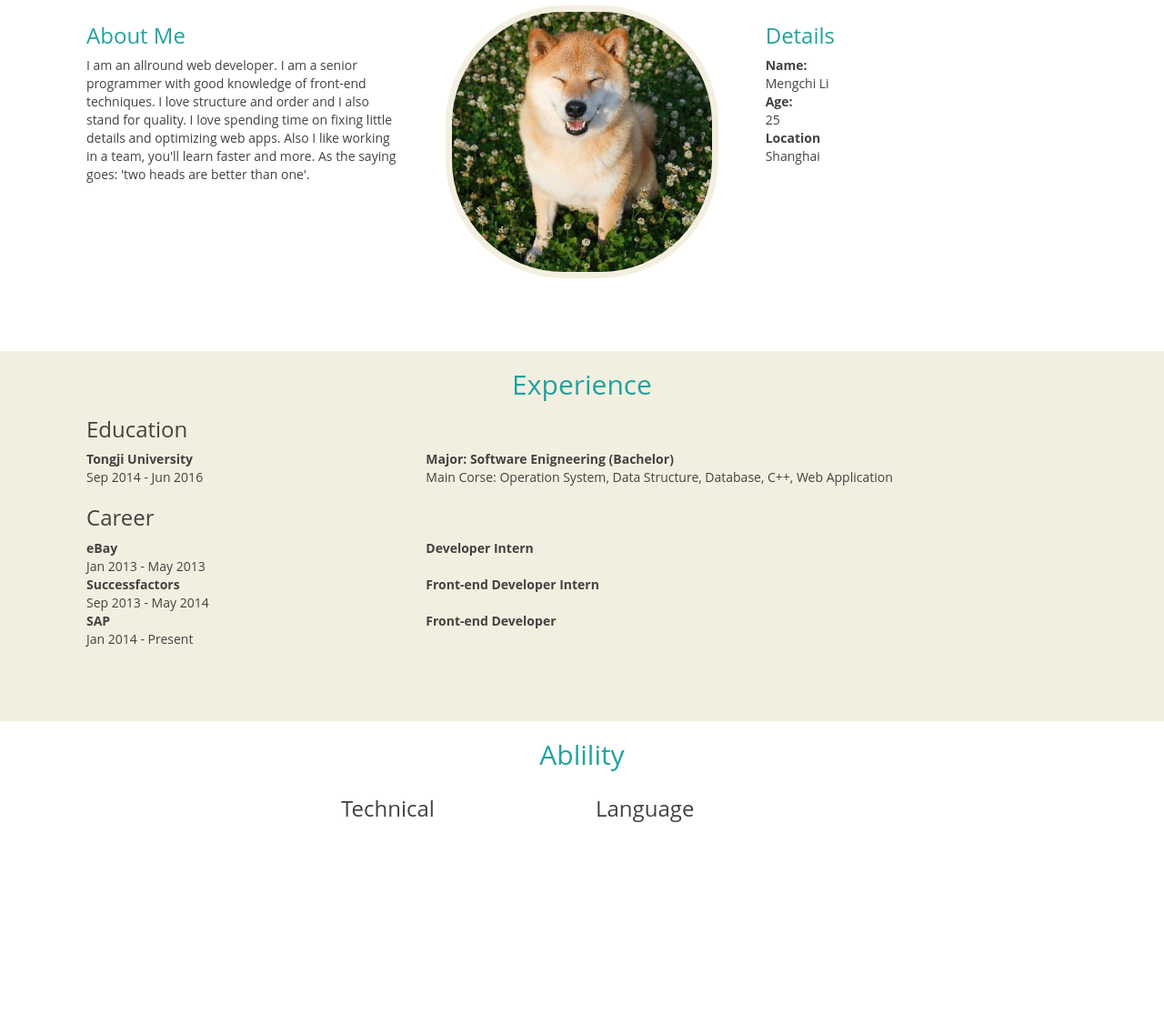
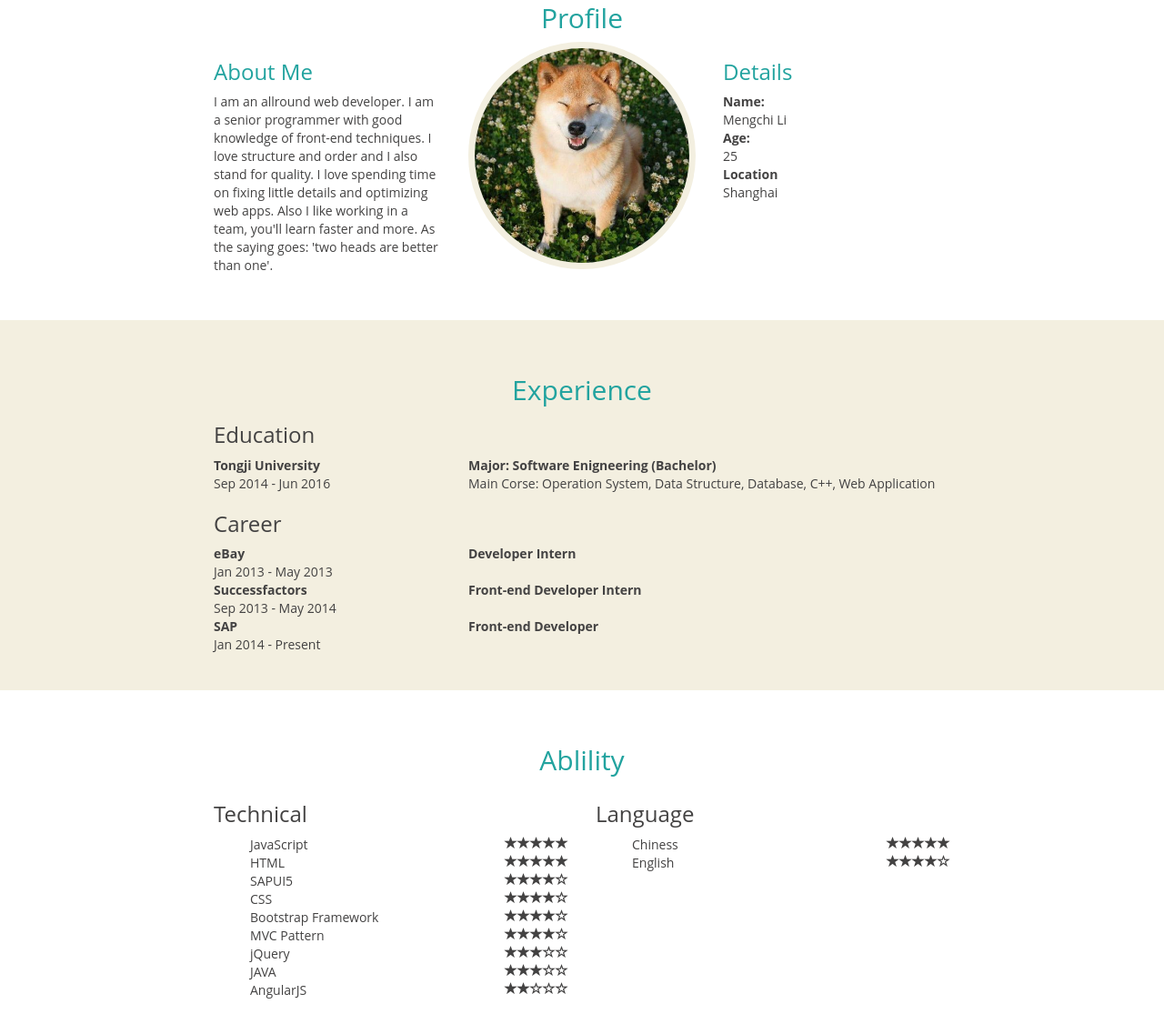
Before and after one commit to mmll/myWeb, a plain HTML site: page public/index.html in a window 1280 px wide. Shown: the part 887-2024 px from the top of the page at 91% size. Before the commit the page ends 1879 px from the top, so only its background shows below. Drawn offline with nearby package versions, Linux system fonts and the light colour scheme.

```diff
--- a/public/css/style.css
+++ b/public/css/style.css
@@ -18,7 +18,6 @@
 	color: #22A39F;
 }
 .imgContainer{
-	width: 300px;
 	overflow: hidden;
 	margin: 0 auto;
 }
@@ -29,5 +28,17 @@
 	border: solid 7px #F3EFE0;
 }
 .container{
-	padding: 0 40px 80px 40px;
+	padding: 40px 180px;
 }
+li{
+	text-decoration: none;
+}
+.spanTitle{
+	margin-right:40px;
+}
+.glyphicon.glyphicon-star-empty,.glyphicon {
+	float:right;
+}
+li{
+	list-style-type: none;
+}
--- a/public/index.html
+++ b/public/index.html
@@ -25,7 +25,7 @@
 	</div>
 	<div class='mainInfo'>
 		<div class='container'>
-			<h2>Concept<!-- Profile --></h2>
+			<h2>Profile</h2>
 			<div class='row'>
 				<div class='col-md-4'>
 					<h3>About Me</h3>
@@ -97,14 +97,17 @@
 		<div class="container">
 			<h2>Ablility</h2>
 			<div class="row">
-				<div class='col-md-3'></div>
-				<div class='col-md-3'>
+				<div class='col-md-6'>
 					<h3>Technical</h3>
+					<ul id='techList'>
+					</ul>
 				</div>
-				<div class='col-md-3'>
+				<div class='col-md-6'>
 					<h3>Language</h3>
+					<ul id='language'>
+
+					</ul>
 				</div>
-				<div class='col-md-3'></div>
 			</div>
 		</div>
 	</div>
--- a/public/js/main.js
+++ b/public/js/main.js
@@ -1,7 +1,50 @@
+var technical = [
+	{key:"JavaScript",value:5},
+	{key:"HTML",value:5},
+	{key:"SAPUI5",value:4},
+	{key:"CSS",value:4},
+	{key:"Bootstrap Framework",value:4},
+	{key:"MVC Pattern",value:4},
+	{key:"jQuery",value:3},
+	{key:"JAVA",value:3},
+	{key:"AngularJS",value:2}];
+
+var language = [
+	{key:"Chiness",value:5},
+	{key:"English",value:4}];
+
 $(document).ready(function(){
 	applyHeight();
+	setSkill();
 });
 
 function applyHeight(){
 	$('.jumbotron').css({height:($(window).height())+"px"});
 }
+
+function setSkill(){
+	for(var i=0; i<technical.length;i++){
+		var string = "<li><span class='spanTitle'>"+technical[i].key+"</span>";
+		var emptyStar = 5-technical[i].value;
+		for(var j=0; j<emptyStar; j++){
+			string = string+"<span class='glyphicon glyphicon-star-empty'></span>";
+		}
+		for(var j=0; j<technical[i].value; j++){
+			string = string+ "<span class='glyphicon glyphicon-star'></span>";
+		}
+		string = string+"</li>";
+		$('#techList').append(string);
+	}
+	language.forEach(function(item){
+		var string = "<li><span class='spanTitle'>"+item.key+"</span>";
+		var emptyStar = 5-item.value;
+		for(var j=0; j<emptyStar; j++){
+			string = string+"<span class='glyphicon glyphicon-star-empty'></span>";
+		}
+		for(var j=0; j<item.value; j++){
+			string = string+ "<span class='glyphicon glyphicon-star'></span>";
+		}
+		string = string+"</li>";
+		$("#language").append(string);
+	});
+}
```
